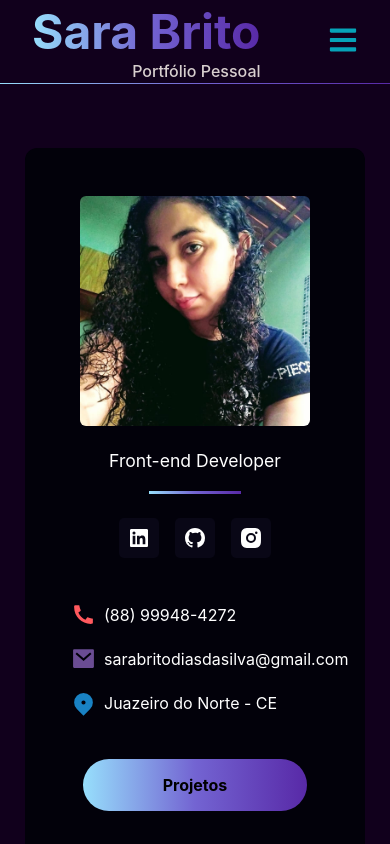
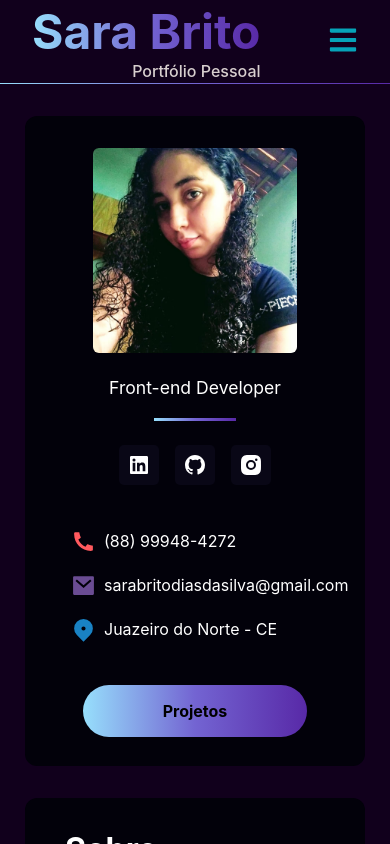
Before and after one commit to SarahBrito/portfolio, a Next.js app: page / in a window 390 px wide. Shown: the top 844 px of the page. Built offline with nearby package versions, Linux system fonts and the light colour scheme.

Commit message:
💄 update style

```diff
--- a/styles/About.module.css
+++ b/styles/About.module.css
@@ -58,6 +58,9 @@
 }
 
 @media (max-width: 480px) {
+    .about {
+        padding: 2rem 2.5rem
+    }
 
     .about p {
         padding: 0;
--- a/styles/Home.module.css
+++ b/styles/Home.module.css
@@ -15,3 +15,10 @@
         height: 100%;
     }
 }
+
+@media (max-width: 480px) {
+    .container {
+        margin: 2rem auto;
+        gap: 2rem;
+    }
+}
--- a/styles/Profile.module.css
+++ b/styles/Profile.module.css
@@ -7,7 +7,7 @@
     display: flex;
     flex-direction: column;
     align-items: center;
-    padding: 3rem .8rem;
+    padding: 3.5rem .8rem;
 }
 
 .profile__avatar {
@@ -15,13 +15,11 @@
     flex-direction: column;
     align-items: center;
     gap: 1rem;
-    width: 230px;
+    width: 200px;
 }
 
 .profile__image {
-    width: 100%;
     border-radius: 6px;
-    border: 1px solid red;
 }
 
 .profile__title {
@@ -94,6 +92,7 @@
     width: 90%;
     max-width: 250px;
     margin: 0 auto;
+    margin-top: 1.5rem;
     transition: .3s ease-in-out;
 }
 
@@ -112,12 +111,9 @@
 
 @media (max-width: 480px) {
     .profile {
-        height: 90%;
+        padding-top: 2rem;
     }
-
-    .download__curriculum  {
-        margin-top: 1.5rem;
-
-
+    .profile__avatar{
+        width: 65%;
     }
 }
```
